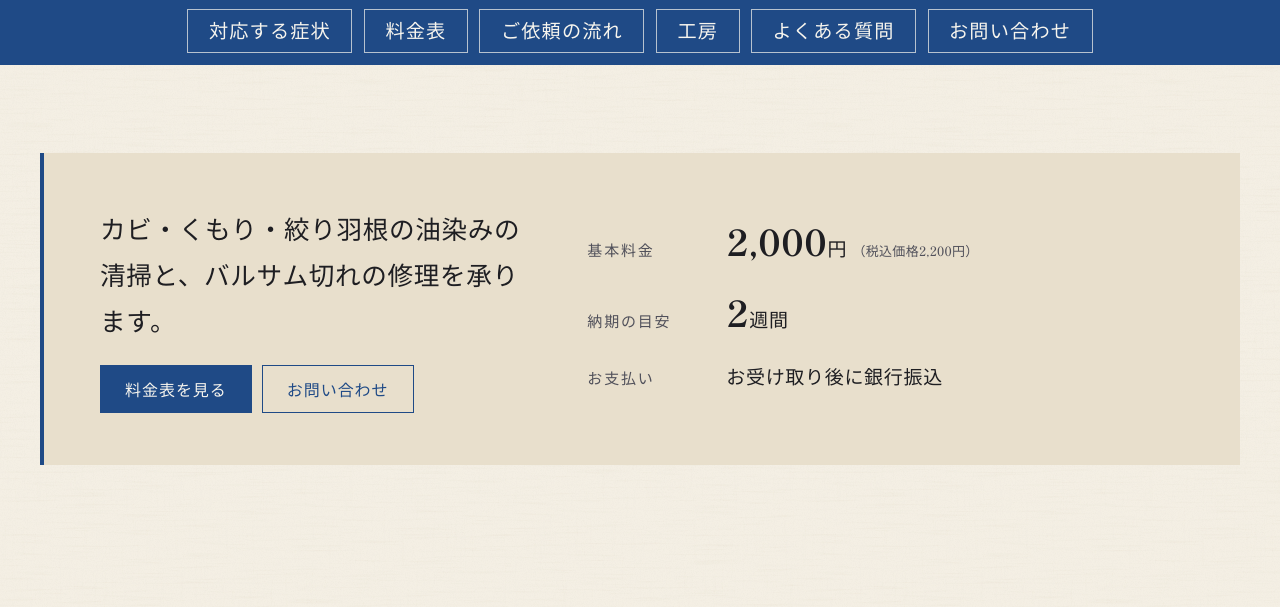
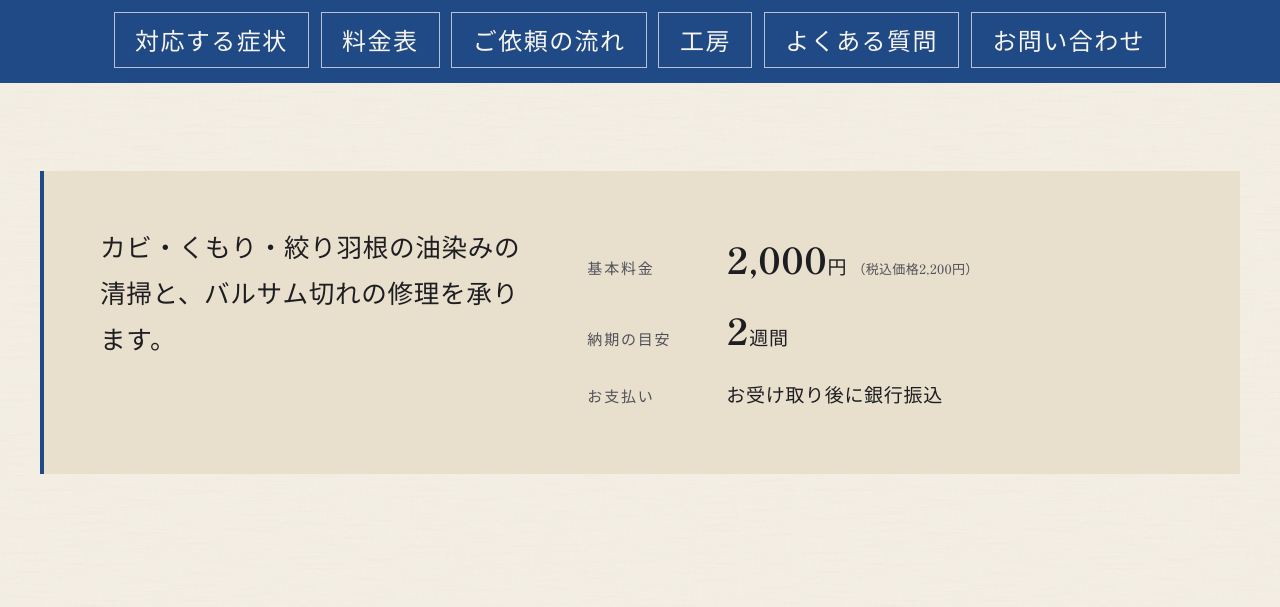
Before and after one commit to saizokg/fuji-base, a plain HTML site: page index.html in a window 1280 px wide. Shown: the part 713-1320 px from the top of the page. Drawn offline with Linux system fonts and the light colour scheme.

Commit message:
受付ページを更新
Co-Authored-By: Claude Opus 5.5 <noreply@anthropic.com>

```diff
--- a/index.html
+++ b/index.html
@@ -78,8 +78,8 @@ img{display:block;max-width:100%;height:auto}
 .tag-line{display:block}
 .tag-line + .tag-line{padding-inline-start:1.1em}
 /* メニュー：藍の帯。スマホは6項目を3列2段で全部見せる */
-.site-nav{grid-row:3;position:relative;z-index:1;display:grid;grid-template-columns:repeat(3,1fr);gap:6px;background:var(--ai);color:var(--on-ai);padding:8px max(8px,env(safe-area-inset-right,0px)) 8px max(8px,env(safe-area-inset-left,0px));white-space:nowrap;font-size:15px;font-weight:700;letter-spacing:.02em}
-.site-nav a{display:flex;align-items:center;justify-content:center;min-height:44px;text-decoration:none;border:1px solid rgba(247,245,238,.7)}
+.site-nav{grid-row:3;position:relative;z-index:1;display:grid;grid-template-columns:repeat(3,1fr);gap:6px;background:var(--ai);color:var(--on-ai);padding:9px max(8px,env(safe-area-inset-right,0px)) 9px max(8px,env(safe-area-inset-left,0px));white-space:nowrap;font-size:clamp(15px,4.25vw,16.5px);font-weight:700;letter-spacing:.02em}
+.site-nav a{display:flex;align-items:center;justify-content:center;min-height:49px;text-decoration:none;border:1px solid rgba(247,245,238,.7)}
 .site-nav a:active{background:var(--paper-light);color:var(--ai)}
 @media (hover:hover){.site-nav a:hover{background:var(--paper-light);color:var(--ai)}}
 .site-nav a:focus-visible{outline-color:var(--on-ai);outline-offset:2px}
@@ -105,8 +105,6 @@ img{display:block;max-width:100%;height:auto}
 .btn{display:inline-flex;align-items:center;justify-content:center;min-height:48px;padding:0 24px;border:1px solid var(--ai);font-size:16px;font-weight:700;letter-spacing:.06em;text-decoration:none}
 .btn-primary{background:var(--ai);color:var(--on-ai)}
 .btn-primary:hover{background:#17396A}
-.btn-ghost{color:var(--ai)}
-.btn-ghost:hover{background:var(--paper-light)}
 
 /* 一本ずつ：普段の暮らしの写真と短い文 */
 .intro{padding-top:84px}
@@ -217,8 +215,8 @@ img{display:block;max-width:100%;height:auto}
   .brand-mark{display:block;width:40px;height:40px;margin-bottom:14px;box-shadow:inset 0 0 0 3px var(--ai),inset 0 0 0 4px var(--on-ai),inset 0 0 0 10px var(--ai),inset 0 0 0 11px var(--on-ai)}
   .brand-sub{font-size:13px}
   .brand-main{margin-top:4px;font-size:34px}
-  .site-nav{grid-column:1/-1;grid-row:2;min-height:68px;display:flex;align-items:center;justify-content:center;gap:clamp(6px,.9vw,14px);padding:0 40px;font-size:clamp(17px,1.5vw,20px);letter-spacing:.06em}
-  .site-nav a{padding:0 clamp(14px,1.6vw,26px)}
+  .site-nav{grid-column:1/-1;grid-row:2;min-height:86px;display:flex;align-items:center;justify-content:center;gap:clamp(6px,.9vw,14px);padding:0 40px;font-size:clamp(18px,1.875vw,25px);letter-spacing:.06em}
+  .site-nav a{min-height:56px;padding:0 clamp(14px,1.6vw,26px)}
   .text-link:hover{color:var(--ai)}
   .hero-photo{left:20%}
   .hero-photo img{object-position:50% 50%}
@@ -326,10 +324,6 @@ img{display:block;max-width:100%;height:auto}
     <div class="guide-sheet">
       <div>
         <p class="guide-lead">カビ・くもり・絞り羽根の油染みの清掃と、バルサム切れの修理を承ります。</p>
-        <div class="actions">
-          <a class="btn btn-primary" href="#price">料金表を見る</a>
-          <a class="btn btn-ghost" href="#contact">お問い合わせ</a>
-        </div>
       </div>
       <dl class="guide-list">
         <div class="guide-item"><dt>基本料金</dt><dd><span class="big num">2,000</span>円 <span class="tax">（税込価格2,200円）</span></dd></div>
```
